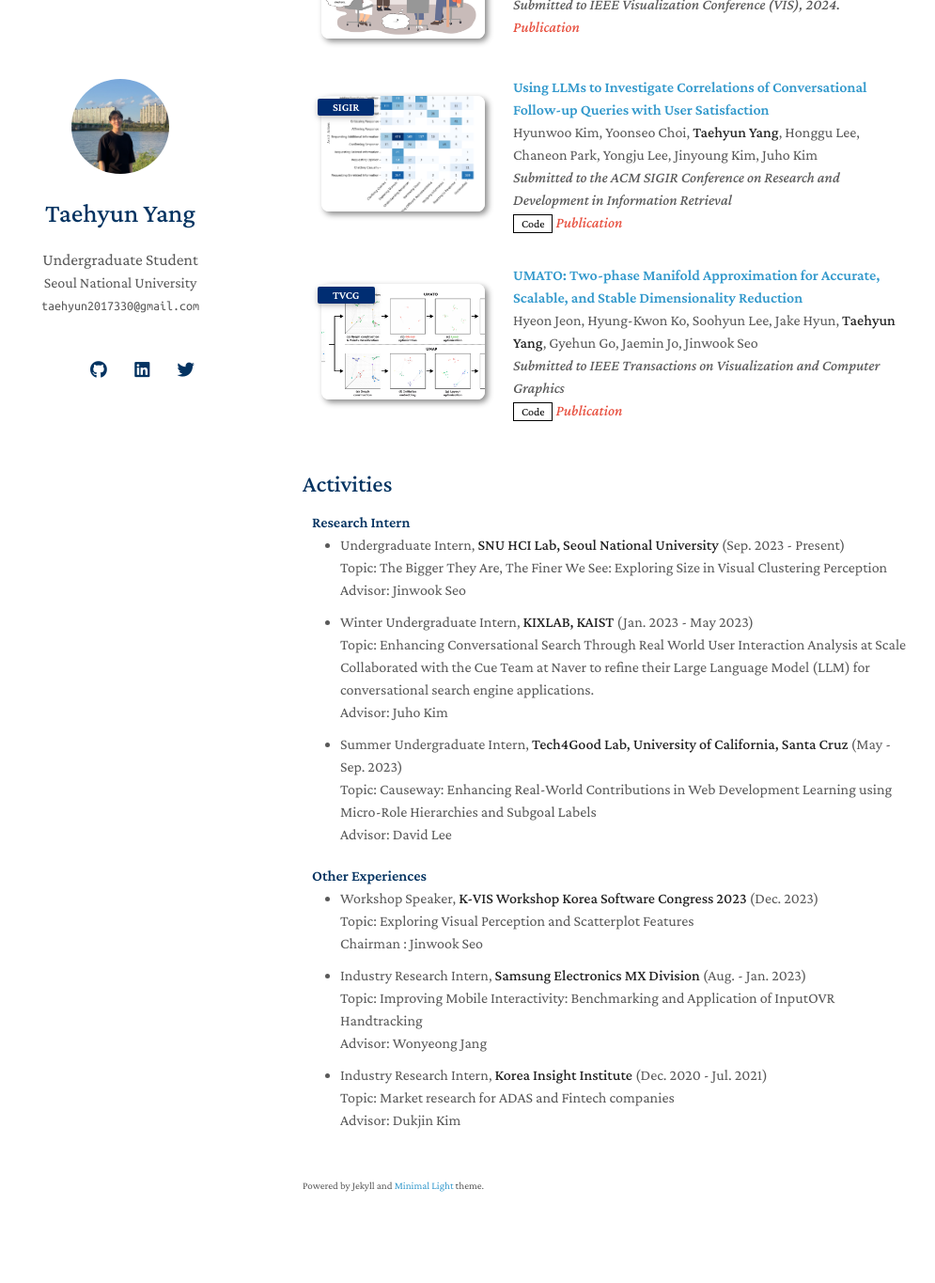
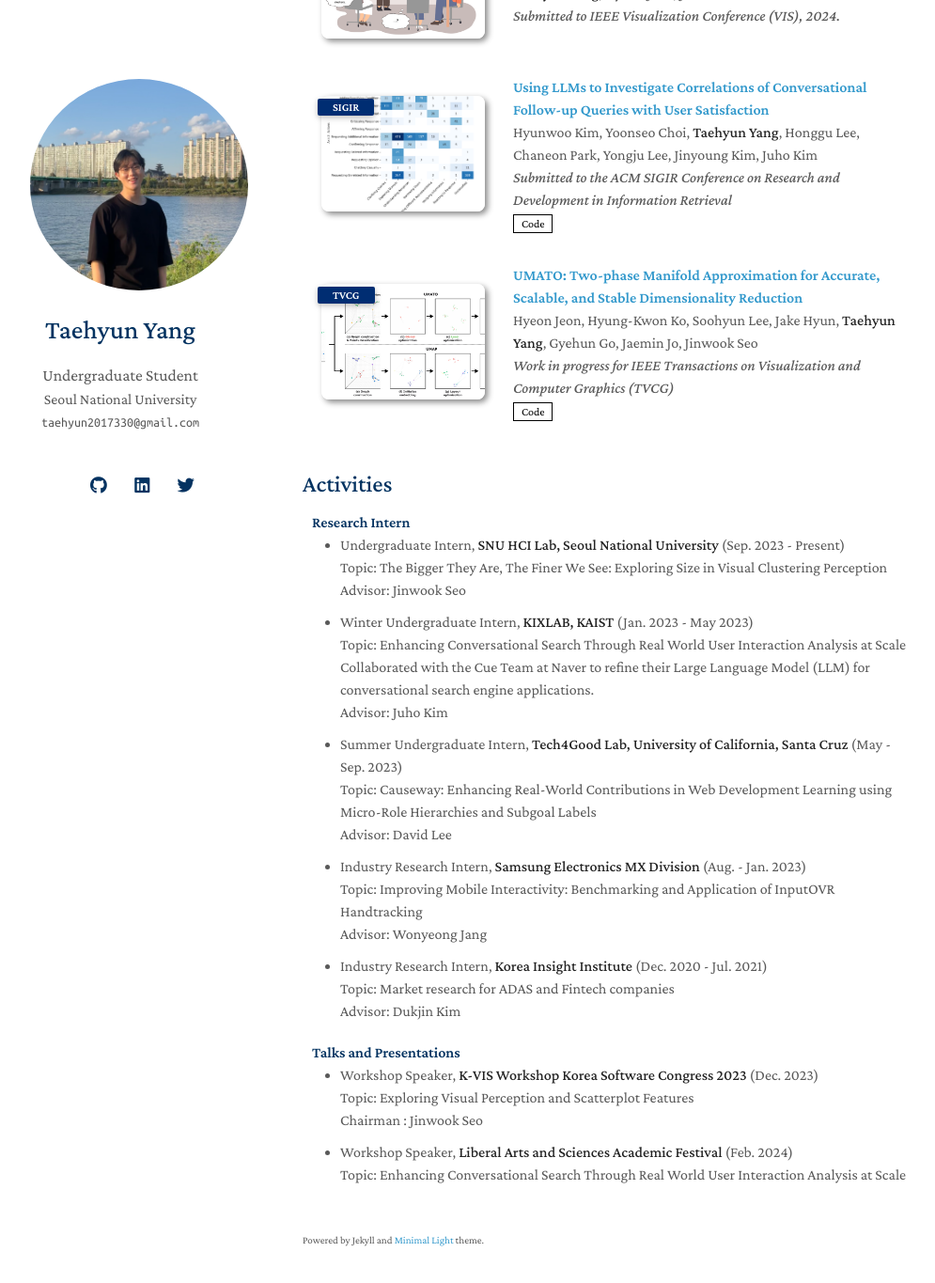
Before and after one commit to taehyun2017330/taehyun2017330.github.io, a Jekyll site: the page built from index.md, in a window 1280 px wide and 1400 px high, scrolled down 650 px. Shown: the top 1365 px of the window at 94% size, without its empty margins (148-1143 px from the left). Built offline with Jekyll 4.4.1, drawn with Linux system fonts in a browser that asks for light colours; nearby versions of some CDN libraries; a style sheet for code colours, icons or effects is not loaded; our own code applies the rules of GitHub Pages for plain Markdown files; before the commit the page ends 1992 px from its top, so only the background shows below that.

Commit message:
Deploy Jekyll site to GitHub Pages

```diff
--- a/_data/publications.yml
+++ b/_data/publications.yml
@@ -4,20 +4,17 @@ main:
     conference_short: VIS
     conference: Submitted to IEEE Visualization Conference (VIS), 2024.
     image: ./assets/img/figure1.png
-    notes: Publication
 
   - title: "Using LLMs to Investigate Correlations of Conversational Follow-up Queries with User Satisfaction"
     authors: Hyunwoo Kim, Yoonseo Choi, <strong>Taehyun Yang</strong>, Honggu Lee, Chaneon Park, Yongju Lee, Jinyoung Kim, Juho Kim
     conference_short: SIGIR
     conference: Submitted to the ACM SIGIR Conference on Research and Development in Information Retrieval
-    notes: Publication
     code: https://github.com/taehyun2017330/LLM-Classifier/tree/main
     image: ./assets/img/figure2.png
 
   - title: "UMATO: Two-phase Manifold Approximation for Accurate, Scalable, and Stable Dimensionality Reduction"
     authors: Hyeon Jeon, Hyung-Kwon Ko, Soohyun Lee, Jake Hyun, <strong>Taehyun Yang</strong>, Gyehun Go, Jaemin Jo, Jinwook Seo
     conference_short: TVCG
-    conference: Submitted to IEEE Transactions on Visualization and Computer Graphics
-    notes: Publication
+    conference: Work in progress for IEEE Transactions on Visualization and Computer Graphics (TVCG)
     code: https://github.com/hyungkwonko/umato
     image: ./assets/img/figure3.png
--- a/_includes/services.md
+++ b/_includes/services.md
@@ -13,16 +13,6 @@
         <li style="margin-bottom: 10px;">Summer Undergraduate Intern, <strong>Tech4Good Lab, University of California, Santa Cruz</strong> (May - Sep. 2023)<br>
             Topic: Causeway: Enhancing Real-World Contributions in Web Development Learning using Micro-Role Hierarchies and Subgoal Labels<br>
             Advisor: David Lee</li>
-
-    </ul>
-
-</div>
-<div>
-    <h4 style="margin:0 10px 0;">Other Experiences</h4>
-    <ul style="margin:0 0 20px;">
-        <li style="margin-bottom: 10px;">Workshop Speaker, <strong>K-VIS Workshop Korea Software Congress 2023</strong> (Dec. 2023)<br>
-            Topic: Exploring Visual Perception and Scatterplot Features<br>
-            Chairman : Jinwook Seo</li>
         <li style="margin-bottom: 10px;">Industry Research Intern, <strong>Samsung Electronics MX Division</strong> (Aug. - Jan. 2023)<br>
             Topic: Improving Mobile Interactivity: Benchmarking and Application of InputOVR Handtracking<br>
             Advisor: Wonyeong Jang</li>
@@ -33,3 +23,14 @@
     </ul>
 
 </div>
+<div>
+    <h4 style="margin:0 10px 0;">Talks and Presentations</h4>
+    <ul style="margin:0 0 20px;">
+        <li style="margin-bottom: 10px;">Workshop Speaker, <strong>K-VIS Workshop Korea Software Congress 2023</strong> (Dec. 2023)<br>
+            Topic: Exploring Visual Perception and Scatterplot Features<br>
+            Chairman : Jinwook Seo</li>
+        <li style="margin-bottom: 10px;">Workshop Speaker, <strong>Liberal Arts and Sciences Academic Festival</strong> (Feb. 2024)<br>
+            Topic: Enhancing Conversational Search Through Real World User Interaction Analysis at Scale<br></li>
+    </ul>
+
+</div>
--- a/_layouts/homepage.html
+++ b/_layouts/homepage.html
@@ -40,9 +40,8 @@
       <header>
 
         {% if site.avatar %}
-        <a class="image avatar"><img src="{{ site.avatar }}" alt="avatar" /></a>
+        <a class="image avatar"><img src="{{ site.avatar }}" alt="avatar" style="width: 200%; height: auto;"></a>
         {% endif %}
-
         <h1>{{ site.title }}</h1>
 
         {% if site.position %}
--- a/assets/css/publications-no-dark-mode.css
+++ b/assets/css/publications-no-dark-mode.css
@@ -16,6 +16,11 @@
     border-radius: 0.125rem;
     -webkit-box-shadow: 0 2px 5px 0 rgb(0 0 0 / 16%), 0 2px 10px 0 rgb(0 0 0 / 12%);
     box-shadow: 0 2px 5px 0 rgb(0 0 0 / 16%), 0 2px 10px 0 rgb(0 0 0 / 12%);
+}
+
+.avatar-img {
+    width: 200%;
+    height: auto;
 }
 
 :root { --global-bg-color: #ffffff; --global-code-bg-color: rgba(181, 9, 172, 0.05); --global-text-color: #000000; --global-text-color-light: #828282; --global-theme-color: #002D72; --global-hover-color: #ffb81c; --global-footer-bg-color: #1c1c1c; --global-footer-text-color: #e8e8e8; --global-footer-link-color: #ffffff; --global-distill-app-color: #828282; }
--- a/index.md
+++ b/index.md
@@ -7,12 +7,12 @@ layout: homepage
 <h1 align="center">Hey there, I'm Taehyun Yang! 👋</h1>
 
 <p align="center">
- 📚 Undergraduate Student studying Computer Science & Engineering and Business Administration at  <strong>Seoul National University</strong>. Previously majored in Computer Engineering at<strong> UIUC</strong>
+ 📚 Undergraduate Student studying Computer Science & Engineering and Business Administration at <strong>Seoul National University</strong>. Previously majored in Computer Engineering at<strong> UIUC</strong>
   <br>
   Specializing in <strong>Data Visualization</strong> within <strong>Human-Computer Interaction</strong>
 </p>
 
-I'm passionate about creating meaningful interactions between humans and computers and exploring human behavior. My academic journey in **Computer Science and Engineering** has given me interest for **Data Visualization** ,**HCI**, and **System Building**
+I'm passionate about creating meaningful interactions between humans and computers and exploring human behavior. My academic journey in **Computer Science and Engineering** has given me interest for **Data Visualization**, **HCI**, and **System Building**
 
 Currently I am focused on two main topics:
 
```
